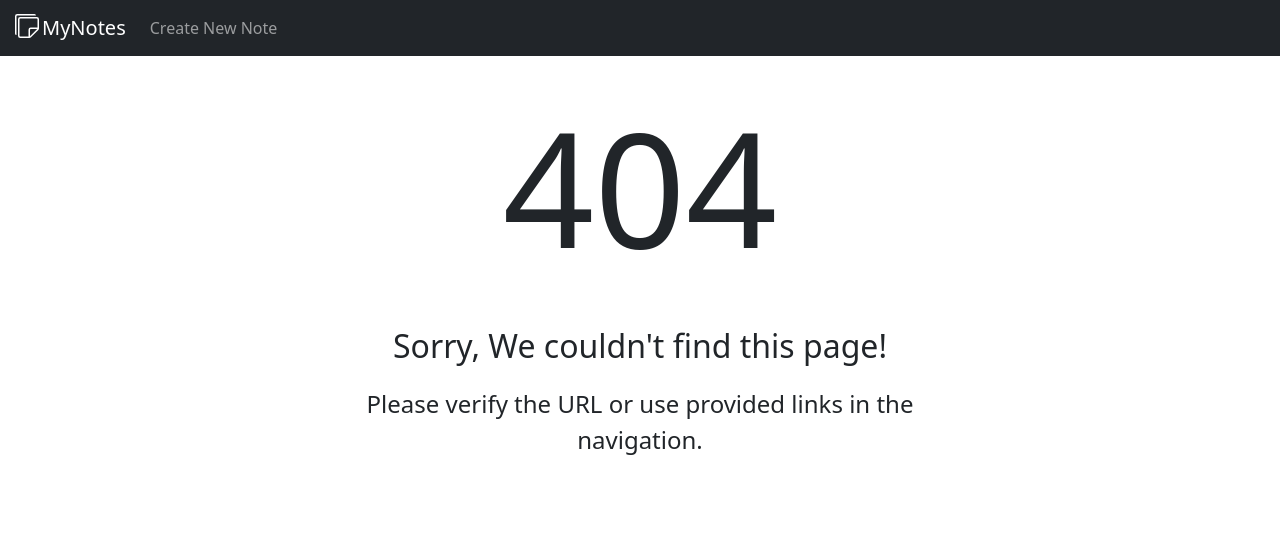
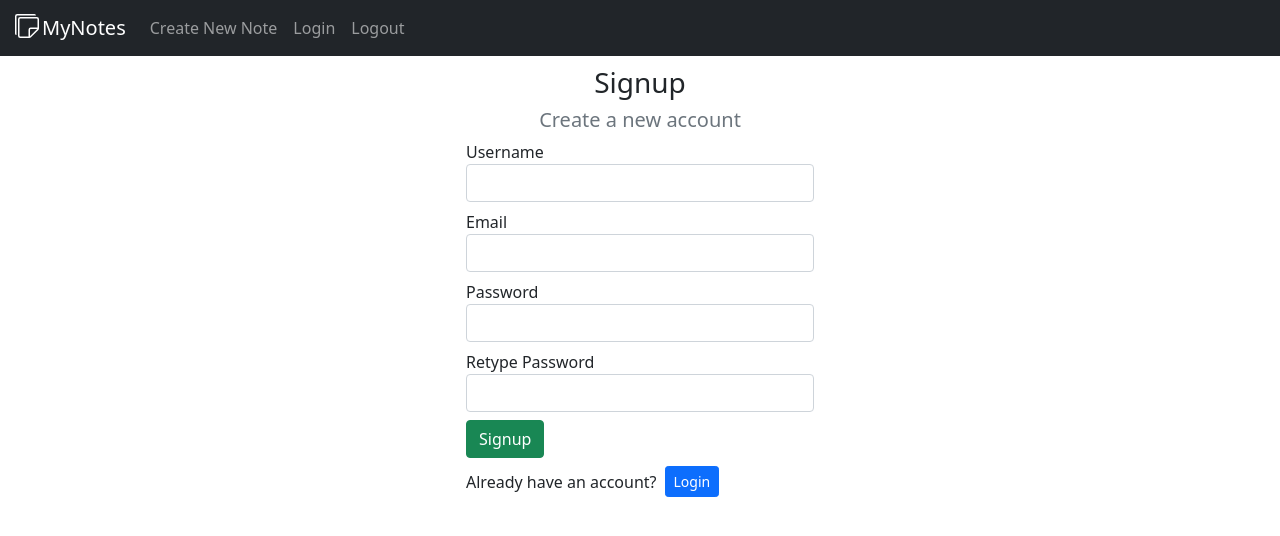
Before and after one commit to ninadkhire/MyNotesApp-FrontEnd, an Angular app: page /signup in a window 1280 px wide. Before the commit this address led to /404. Shown: the top 536 px of the page. Built offline with nearby package versions, Linux system fonts and the light colour scheme.

Commit message:
html files created for login and signup

```diff
--- a/src/app/app-routing.module.ts
+++ b/src/app/app-routing.module.ts
@@ -5,12 +5,14 @@ import { EditNoteComponent } from './edit-note/edit-note.component';
 import { LoginComponent } from './login/login.component';
 import { NotesListComponent } from './notes-list/notes-list.component';
 import { PageNotFoundComponent } from './page-not-found/page-not-found.component';
+import { SignupComponent } from './signup/signup.component';
 
 const routes: Routes = [
   {path: 'notes', component: NotesListComponent},
   {path: 'create-note', component: CreateNoteComponent},
   {path: 'edit-note/:id', component: EditNoteComponent},
   {path: 'login', component: LoginComponent},
+  {path: 'signup', component: SignupComponent},
   {path: '404', component: PageNotFoundComponent},
   {path: '', redirectTo: 'notes', pathMatch: 'full'},
   {path: '**', redirectTo: '404'},
--- a/src/app/app.component.html
+++ b/src/app/app.component.html
@@ -7,8 +7,8 @@
     <div class="collapse navbar-collapse" id="navbarNavAltMarkup">
       <div class="navbar-nav">
         <a class="nav-link" routerLink="create-note" routerLinkActive="active">Create New Note</a>
-        <a class="nav-link" routerLink="login" routerLinkActive="active" hidden=true>Login</a>
-        <a class="nav-link" routerLink="404" routerLinkActive="active" hidden=true>Logout</a>
+        <a class="nav-link" routerLink="login" routerLinkActive="active">Login</a>
+        <a class="nav-link" routerLink="404" routerLinkActive="active">Logout</a>
       </div>
     </div>
   </div>
--- a/src/app/app.module.ts
+++ b/src/app/app.module.ts
@@ -10,6 +10,7 @@ import { NotesListComponent } from './notes-list/notes-list.component';
 import { EditNoteComponent } from './edit-note/edit-note.component';
 import { PageNotFoundComponent } from './page-not-found/page-not-found.component';
 import { LoginComponent } from './login/login.component';
+import { SignupComponent } from './signup/signup.component';
 
 @NgModule({
   declarations: [
@@ -18,7 +19,8 @@ import { LoginComponent } from './login/login.component';
     NotesListComponent,
     EditNoteComponent,
     PageNotFoundComponent,
-    LoginComponent
+    LoginComponent,
+    SignupComponent
   ],
   imports: [
     BrowserModule,
--- a/src/app/create-note/create-note.component.html
+++ b/src/app/create-note/create-note.component.html
@@ -1,5 +1,9 @@
-<div class="col-md-6 offset-md-3">
+<div class="container">
+    <div class="row justify-content-center">
+        <div class="col-md-8 col-lg-6">
+            <div class="text-center">
                 <h3 class="mt-2">Create New Note</h3>
+            </div>
             <form (ngSubmit)="onSubmit()">
 
                 <div class="form-group mt-2">
@@ -35,3 +39,5 @@
 
             </form>
         </div>
+    </div>
+</div>
--- a/src/app/edit-note/edit-note.component.html
+++ b/src/app/edit-note/edit-note.component.html
@@ -1,5 +1,9 @@
-<div class="col-md-6 offset-md-3">
+<div class="container">
+    <div class="row justify-content-center">
+        <div class="col-md-8 col-lg-6">
+            <div class="text-center">
                 <h3 class="mt-2">Edit Note</h3>
+            </div>
             <form>
 
                 <div class="form-group mt-2">
@@ -26,3 +30,5 @@
 
             </form>
         </div>
+    </div>
+</div>
--- a/src/app/login/login.component.html
+++ b/src/app/login/login.component.html
@@ -1,16 +1,31 @@
-<div class="col-md-6 offset-md-3">
-	<div class="alert alert-danger" [hidden]="!error">
-		There was a problem logging in. Please try again.
+<div class="container">
+	<div class="row justify-content-center">
+		<div class="col-8 col-md-6 col-lg-4">
+			<div class="text-center">
+				<h3>Login</h3>
+				<h5 class="text-muted">Log into an existing account</h5>
+			</div>
+			<div class="alert alert-danger " [hidden]="!error">
+				There was a problem logging in. Please try again.
+			</div>
+			<form role="form" (submit)="login()">
+				<div class="form-group mt-2">
+					<label for="username">Username</label>
+					<input type="text" class="form-control" id="username" name="username" [(ngModel)]="credentials.username"/>
+				</div>
+				<div class="form-group mt-2">
+					<label for="password">Password</label>
+					<input type="password"class="form-control" id="password" name="password" [(ngModel)]="credentials.password"/>
+				</div>
+				<button type="submit" class="btn btn-primary mt-2">Login</button>
+				<p class="mt-2">
+					<span class="btn-inline-text">Don't have an account?</span>
+					<button
+						class="btn btn-sm btn-success ms-2"
+						(click)="signupClicked()">Signup</button>
+				</p>
+			</form>
+		</div>
 	</div>
-	<form role="form" (submit)="login()">
-		<div class="form-group">
-			<label for="username">Username:</label> <input type="text"
-				class="form-control" id="username" name="username" [(ngModel)]="credentials.username"/>
-		</div>
-		<div class="form-group">
-			<label for="password">Password:</label> <input type="password"
-				class="form-control" id="password" name="password" [(ngModel)]="credentials.password"/>
-		</div>
-		<button type="submit" class="btn btn-primary">Submit</button>
-	</form>
+
 </div>
--- a/src/app/login/login.component.ts
+++ b/src/app/login/login.component.ts
@@ -31,4 +31,8 @@ export class LoginComponent implements OnInit {
     return false;
   }
 
+  signupClicked(){
+    this.router.navigate(['signup']);
+  }
+
 }
--- /dev/null
+++ b/src/app/signup/signup.component.html
@@ -0,0 +1,61 @@
+<div class="container">
+    <div class="row justify-content-center">
+        <div class="col-8 col-md-6 col-lg-4">
+            <div class="text-center">
+                <h3>Signup</h3>
+                <h5 class="text-muted">Create a new account</h5>
+            </div>
+
+            <form>
+                <div class="form-group mt-2">
+                    <label for="username">Username</label>
+                    <input
+                        type="text"
+                        class="form-control"
+                        id="username"
+                        name="username">
+                </div>
+
+                <div class="form-group mt-2">
+                    <label for="email">Email</label>
+                    <input
+                        type="email"
+                        class="form-control"
+                        id="email"
+                        name="email">
+                </div>
+
+                <div class="form-group mt-2">
+                    <label for="password">Password</label>
+                    <input
+                        type="password"
+                        class="form-control"
+                        id="password"
+                        name="password">
+                </div>
+
+                <div class="form-group mt-2">
+                    <label for="password">Retype Password</label>
+                    <input
+                        type="password"
+                        class="form-control"
+                        id="password"
+                        name="password">
+                </div>
+
+                <div class="form-group mt-2">
+                    <button
+                        class="btn btn-success"
+                        (click)="signupClicked()">Signup</button>
+                    <p class="mt-2">
+                        <span class="btn-inline-text">Already have an account?</span>
+                        <button
+                            class="btn btn-sm btn-primary ms-2"
+                            (click)="loginClicked()">Login</button>
+                    </p>
+                </div>
+
+            </form>
+        </div>
+    </div>
+</div>
--- /dev/null
+++ b/src/app/signup/signup.component.ts
@@ -0,0 +1,22 @@
+import { Component, OnInit } from '@angular/core';
+import { Router } from '@angular/router';
+
+@Component({
+  selector: 'app-signup',
+  templateUrl: './signup.component.html',
+  styleUrls: ['./signup.component.css']
+})
+export class SignupComponent implements OnInit {
+
+  constructor(private router: Router) { }
+
+  ngOnInit(): void {
+  }
+
+  signupClicked(){}
+
+  loginClicked(){
+    this.router.navigate(['login']);
+  }
+
+}
--- a/src/styles.css
+++ b/src/styles.css
@@ -2,3 +2,7 @@
 p {
     white-space: pre-wrap;
 }
+
+.btn-inline-text {
+    vertical-align: middle;
+}
```
Also changed, not shown: src/app/signup/signup.component.css (added), 1 other file (tests, documents, lock files or other folders). Lines whose indentation alone changed are shown as unchanged.
